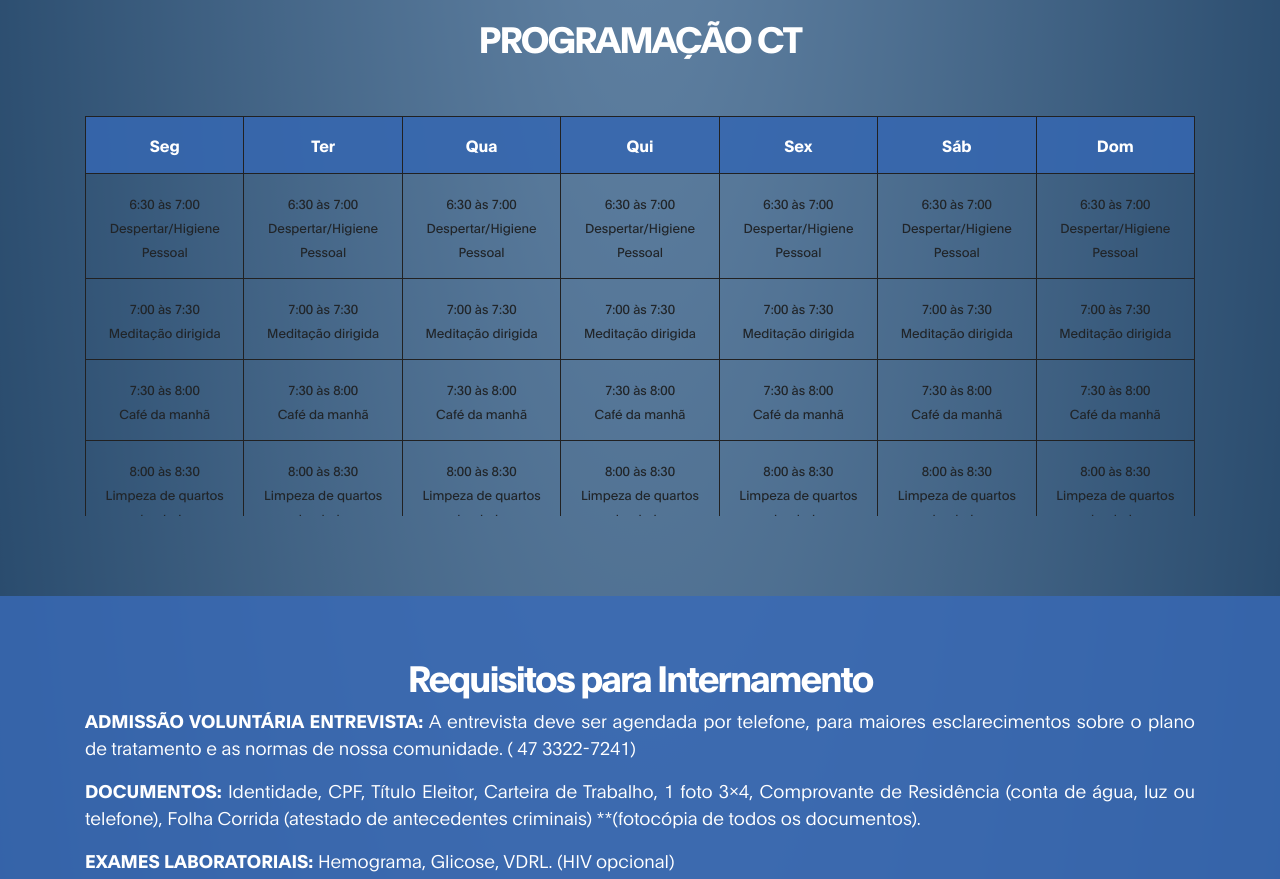
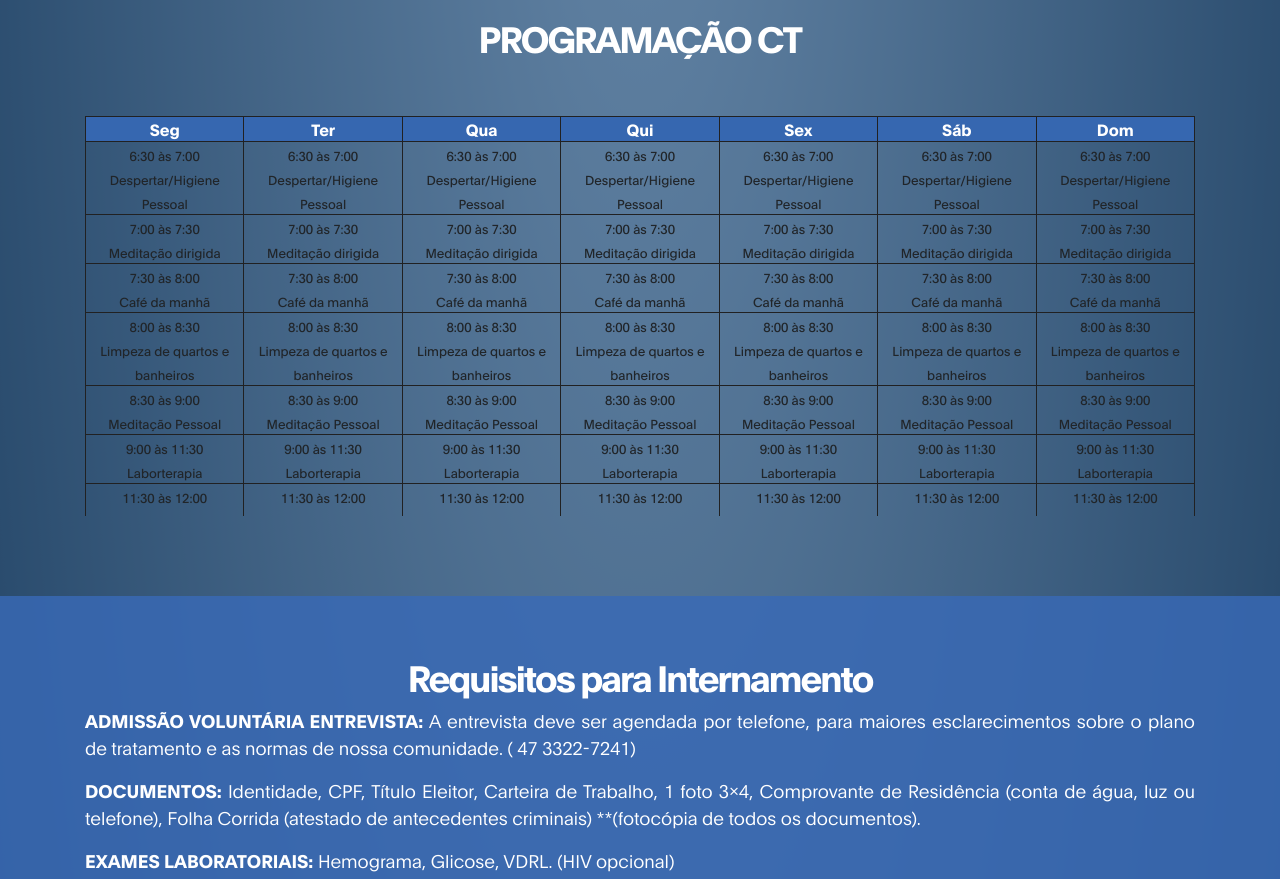
Before and after one commit to Gmfm12/siteJovenslivres, a plain HTML site: page index.html in a window 1280 px wide. Shown: the part 3305-4184 px from the top of the page. Drawn offline with Linux system fonts and the light colour scheme.

Commit message:
alterações 1508 13hs

```diff
--- a/css/jlstyle.css
+++ b/css/jlstyle.css
@@ -35,6 +35,7 @@
   --blue-jl: rgb(54 103 176 / 88%);
   --blue-jl2: #225281b0;
   --blue-jl3: #1a3154;
+  --blue-jl4:rgb(54 103 176);
   --golden-jl: #ca9a2c;
   --link-color: #404040;
   --p-color: #666262;
@@ -457,7 +458,7 @@ a:focus {
 
 .table .thead-light th,
 .schedule-table tr td:first-child {
-  background: var(--primary-color);
+  background: var(--blue-jl4);
   border: 1px solid #212122;
   color: var(--white-color);
 }
@@ -478,7 +479,7 @@ a:focus {
 
 .table td,
 .table th {
-  padding: 1rem;
+  padding: 0rem;
 }
 
 
@@ -772,7 +773,7 @@ section.contact {
 thead tr:nth-child(1) th {
   background: white;
   position: sticky;
-  top: 0;
+  top: -1px;
   z-index: 10;
 }
 
--- a/js/custom.js
+++ b/js/custom.js
@@ -42,7 +42,7 @@ function sendmail() {
   dataEmail = $('form.modalform').serializeArray()
   $.ajax({
     type: "post",
-    url: "http://jjlapi.ezyro.com/crjljfuncionalidades/sendmail.php",
+    url: "https://olhomagico-app.umbler.net/crjljfuncionalidades/sendmail.php",
     data: dataEmail,
     success: function (response) {
       alert(response)
```
